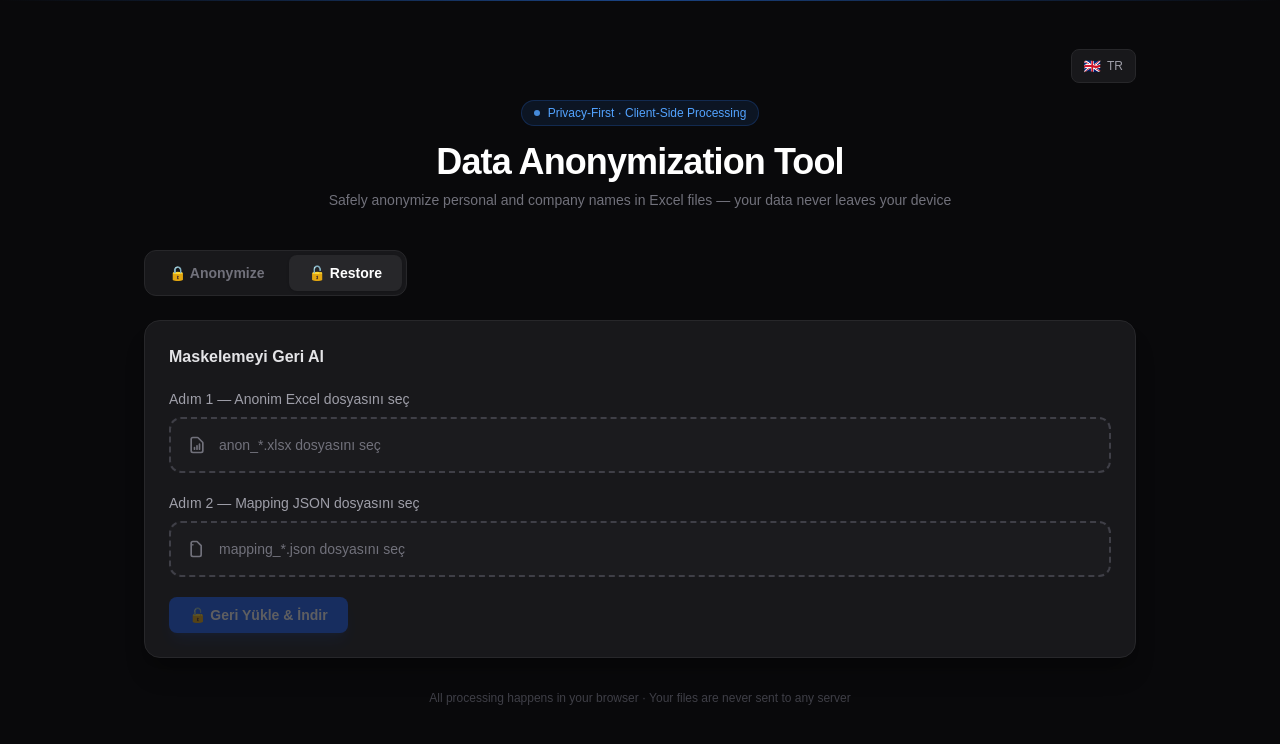
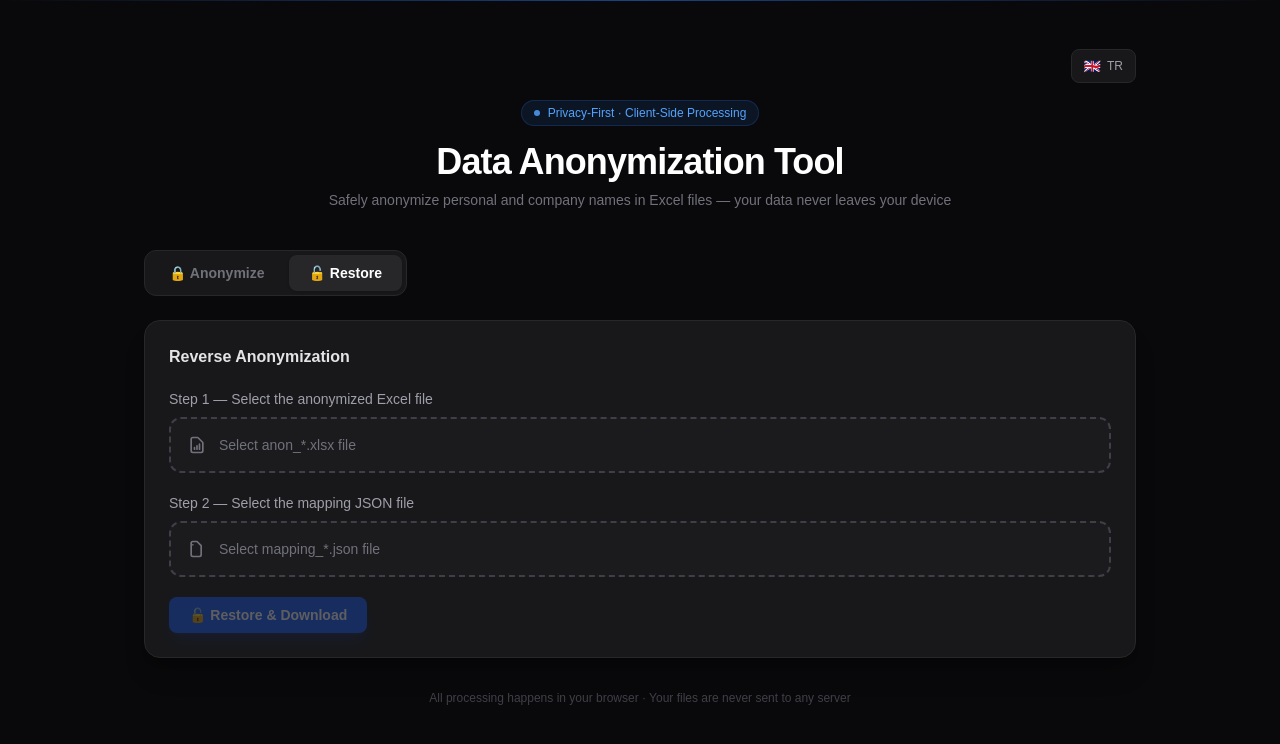
Before and after one commit to maymun207/excel-anonymizer, a Next.js app: page / in a window 1280 px wide. Both pictures are taken after a click on the button "🔓 Restore". Shown: the top 744 px of the page. Built offline with nearby package versions, Linux system fonts and the light colour scheme.

Commit message:
feat: bilingual AnonymizePanel and DeanonymizePanel

```diff
--- a/components/AnonymizePanel.tsx
+++ b/components/AnonymizePanel.tsx
@@ -5,6 +5,7 @@ import SheetTabs from '@/components/SheetTabs'
 import ColumnTable from '@/components/ColumnTable'
 import MappingTable from '@/components/MappingTable'
 import type { useAnonymizer } from '@/hooks/useAnonymizer'
+import { useLanguage } from '@/hooks/useLanguage'
 
 type Props = ReturnType<typeof useAnonymizer>
 
@@ -34,6 +35,8 @@ export default function AnonymizePanel(props: Props) {
     resetAll,
   } = props
 
+  const { locale, t } = useLanguage()
+
   return (
     <div className="bg-zinc-900 rounded-2xl border border-zinc-800 p-6 shadow-xl shadow-black/20">
       {step === 'upload' && <DropZone onFile={handleFile} />}
@@ -57,7 +60,7 @@ export default function AnonymizePanel(props: Props) {
               </div>
               <span className="font-medium text-zinc-200">{filename}</span>
               <span className="text-zinc-600">·</span>
-              <span className="text-zinc-500">{sheetNames.length} sayfa</span>
+              <span className="text-zinc-500">{sheetNames.length} {t.pages[locale]}</span>
             </div>
             <div className="flex gap-2">
               {sheetNames.length > 1 && (
@@ -67,8 +70,8 @@ export default function AnonymizePanel(props: Props) {
                   className="px-3 py-1.5 text-sm font-medium bg-indigo-500/10 text-indigo-400 border border-indigo-500/20 rounded-lg hover:bg-indigo-500/20 disabled:opacity-40 transition-all duration-150"
                 >
                   {aiAllLoading
-                    ? `⏳ ${aiAllProgress}`
-                    : '🚀 AI Tüm Tablar'}
+                    ? `\u23f3 ${aiAllProgress}`
+                    : t.aiAllTabs[locale]}
                 </button>
               )}
               <button
@@ -76,7 +79,7 @@ export default function AnonymizePanel(props: Props) {
                 disabled={isBusy}
                 className="px-3 py-1.5 text-sm font-medium bg-purple-500/10 text-purple-400 border border-purple-500/20 rounded-lg hover:bg-purple-500/20 disabled:opacity-40 transition-all duration-150"
               >
-                {aiLoading ? '⏳ Tarıyor...' : '✨ AI ile Tara'}
+                {aiLoading ? t.aiScanning[locale] : t.aiScan[locale]}
               </button>
               <button
                 onClick={handleAnonymize}
@@ -84,8 +87,8 @@ export default function AnonymizePanel(props: Props) {
                 className="px-3 py-1.5 text-sm font-semibold bg-blue-600 text-white rounded-lg hover:bg-blue-500 disabled:opacity-30 disabled:cursor-not-allowed transition-all duration-150 shadow-lg shadow-blue-600/20"
               >
                 {processing
-                  ? 'İşleniyor...'
-                  : `🔒 Maskele & İndir (${taggedCount} kolon)`}
+                  ? t.processing[locale]
+                  : t.anonymizeBtn[locale](taggedCount)}
               </button>
             </div>
           </div>
@@ -105,8 +108,7 @@ export default function AnonymizePanel(props: Props) {
           />
 
           <p className="text-xs text-zinc-600">
-            Sütun başlığındaki butona tıklayarak tipi değiştir: YOK → KİŞİ →
-            FİRMA → YOK
+            {t.columnHint[locale]}
           </p>
         </div>
       )}
@@ -114,23 +116,19 @@ export default function AnonymizePanel(props: Props) {
       {step === 'done' && (
         <div className="flex flex-col gap-5">
           <div className="flex flex-col items-center gap-3 p-8 bg-green-500/5 border border-green-500/20 rounded-2xl">
-            <span className="text-5xl">✅</span>
+            <span className="text-5xl">\u2705</span>
             <h2 className="text-lg font-semibold text-green-400">
-              Maskeleme tamamlandı!
+              {t.doneTitle[locale]}
             </h2>
             <p className="text-sm text-zinc-400 text-center">
-              Orijinal Excel formatı korunarak sadece seçili kolonlardaki
-              isimler değiştirildi.
+              {t.doneDesc[locale]}
             </p>
             <p className="text-xs text-zinc-500 text-center">
               <span className="text-zinc-300 font-medium">
-                anon_{filename}
+                {t.doneFiles[locale](filename)}
               </span>{' '}
-              ve{' '}
-              <span className="text-zinc-300 font-medium">mapping JSON</span>{' '}
-              indirildi.{' '}
               <span className="text-amber-400">
-                Mapping JSON&apos;ını güvenli bir yerde saklayın.
+                {t.doneWarning[locale]}
               </span>
             </p>
           </div>
@@ -139,7 +137,7 @@ export default function AnonymizePanel(props: Props) {
             onClick={resetAll}
             className="self-center px-5 py-2 text-sm font-medium bg-zinc-800 text-zinc-300 rounded-lg hover:bg-zinc-700 hover:text-white transition-all duration-150 border border-zinc-700"
           >
-            ↩ Yeni Dosya
+            {t.newFile[locale]}
           </button>
         </div>
       )}
--- a/components/DeanonymizePanel.tsx
+++ b/components/DeanonymizePanel.tsx
@@ -1,6 +1,7 @@
 'use client'
 
 import type { useDeanonymizer } from '@/hooks/useAnonymizer'
+import { useLanguage } from '@/hooks/useLanguage'
 
 type Props = ReturnType<typeof useDeanonymizer>
 
@@ -16,17 +17,19 @@ export default function DeanonymizePanel(props: Props) {
     resetDeanon,
   } = props
 
+  const { locale, t } = useLanguage()
+
   return (
     <div className="bg-zinc-900 rounded-2xl border border-zinc-800 p-6 shadow-xl shadow-black/20">
       {!deanonDone ? (
         <div className="flex flex-col gap-5">
           <h2 className="text-base font-semibold text-zinc-200">
-            Maskelemeyi Geri Al
+            {t.restoreTitle[locale]}
           </h2>
 
           <div>
             <p className="text-sm font-medium text-zinc-400 mb-2">
-              Adım 1 — Anonim Excel dosyasını seç
+              {t.restoreStep1[locale]}
             </p>
             <label
               className={`flex items-center gap-3 p-4 border-2 border-dashed rounded-xl cursor-pointer transition-all duration-150
@@ -53,8 +56,8 @@ export default function DeanonymizePanel(props: Props) {
                 className={`text-sm ${deanonBuffer ? 'text-green-400' : 'text-zinc-500'}`}
               >
                 {deanonBuffer
-                  ? `✓ ${deanonFilename}`
-                  : 'anon_*.xlsx dosyasını seç'}
+                  ? `\u2713 ${deanonFilename}`
+                  : t.restoreStep1Hint[locale]}
               </span>
               <input
                 type="file"
@@ -70,7 +73,7 @@ export default function DeanonymizePanel(props: Props) {
 
           <div>
             <p className="text-sm font-medium text-zinc-400 mb-2">
-              Adım 2 — Mapping JSON dosyasını seç
+              {t.restoreStep2[locale]}
             </p>
             <label
               className={`flex items-center gap-3 p-4 border-2 border-dashed rounded-xl cursor-pointer transition-all duration-150
@@ -97,8 +100,8 @@ export default function DeanonymizePanel(props: Props) {
                 className={`text-sm ${deanonMapData ? 'text-green-400' : 'text-zinc-500'}`}
               >
                 {deanonMapData
-                  ? `✓ ${deanonMapData.originalFile} — ${Object.keys(deanonMapData.mapping).length} kayıt`
-                  : 'mapping_*.json dosyasını seç'}
+                  ? `\u2713 ${deanonMapData.originalFile} \u2014 ${Object.keys(deanonMapData.mapping).length} ${t.records[locale]}`
+                  : t.restoreStep2Hint[locale]}
               </span>
               <input
                 type="file"
@@ -117,23 +120,23 @@ export default function DeanonymizePanel(props: Props) {
             disabled={!deanonBuffer || !deanonMapData}
             className="self-start px-5 py-2 text-sm font-semibold bg-blue-600 text-white rounded-lg hover:bg-blue-500 disabled:opacity-30 disabled:cursor-not-allowed transition-all duration-150 shadow-lg shadow-blue-600/20"
           >
-            🔓 Geri Yükle & İndir
+            {t.restoreBtn[locale]}
           </button>
         </div>
       ) : (
         <div className="flex flex-col items-center gap-3 p-8 bg-green-500/5 border border-green-500/20 rounded-2xl">
-          <span className="text-5xl">✅</span>
+          <span className="text-5xl">\u2705</span>
           <h2 className="text-lg font-semibold text-green-400">
-            Geri yükleme tamamlandı!
+            {t.restoreDoneTitle[locale]}
           </h2>
           <p className="text-sm text-zinc-400">
-            restored_{deanonFilename} indirildi.
+            {t.restoreDoneDesc[locale](deanonFilename)}
           </p>
           <button
             onClick={resetDeanon}
             className="px-5 py-2 text-sm font-medium bg-zinc-800 text-zinc-300 border border-zinc-700 rounded-lg hover:bg-zinc-700 hover:text-white transition-all duration-150"
           >
-            ↩ Yeni Dosya
+            {t.newFile[locale]}
           </button>
         </div>
       )}
```
